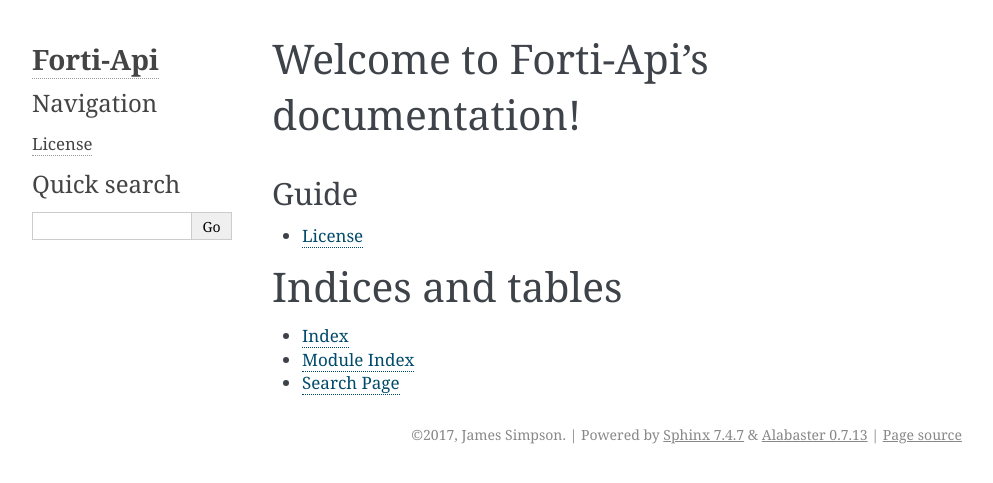
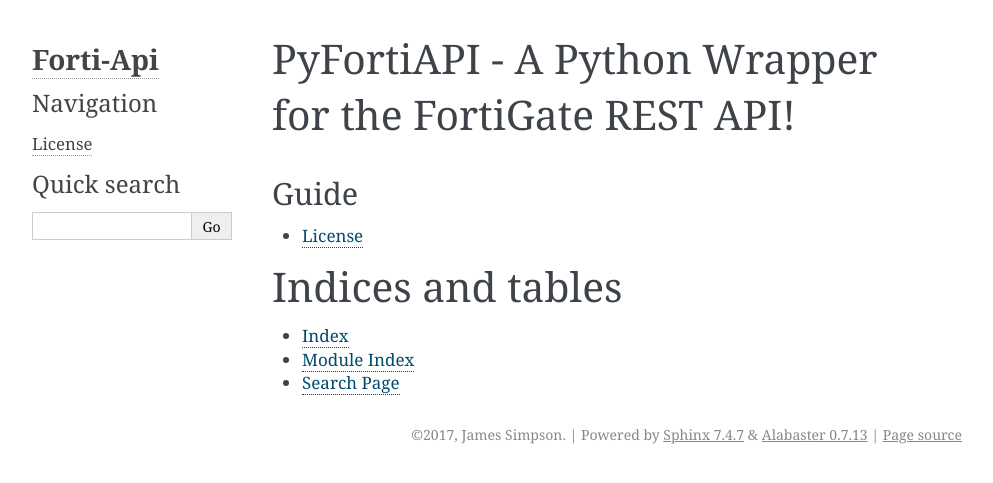
Before and after one commit to PyFortiAPI/PyFortiAPI, a Sphinx documentation site: the page built from docs/source/index.rst, in a window 1280 px wide. Shown: the top 483 px of the page, without its empty margins (148-1141 px from the left). Built offline with Sphinx 7.4.7, drawn with Linux system fonts in a browser that asks for light colours.

Commit message:
Updated docs to reflect new project name

```diff
--- a/docs/source/index.rst
+++ b/docs/source/index.rst
@@ -1,4 +1,4 @@
-Welcome to Forti-Api's documentation!
+PyFortiAPI - A Python Wrapper for the FortiGate REST API!
 =====================================
 
 Guide
```
